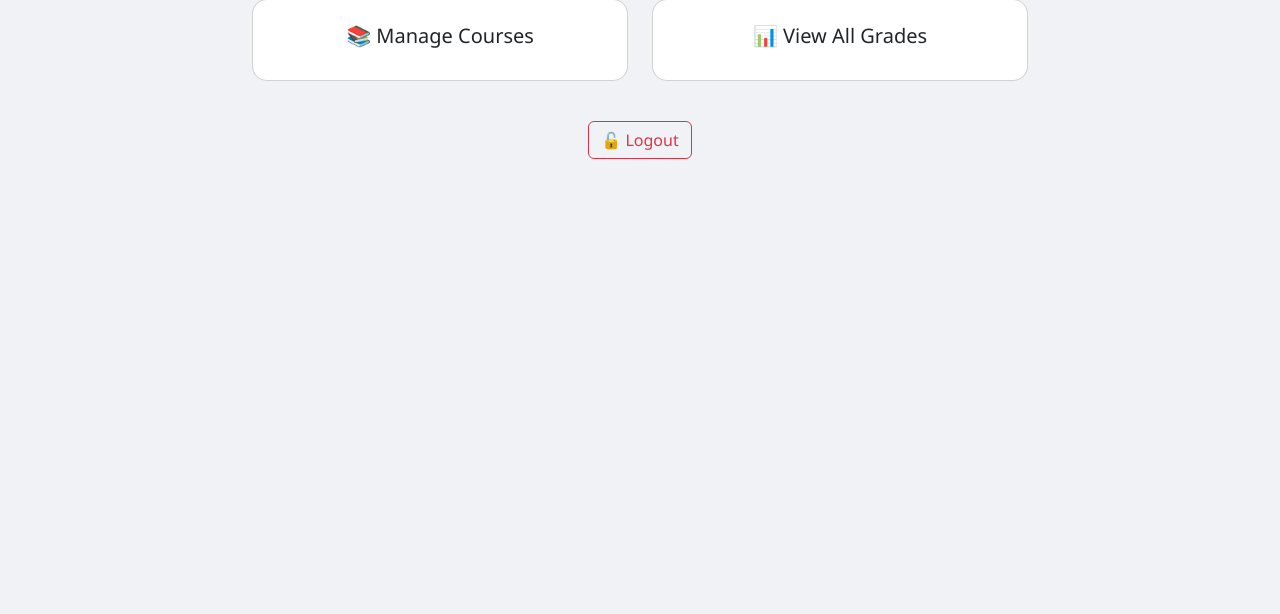
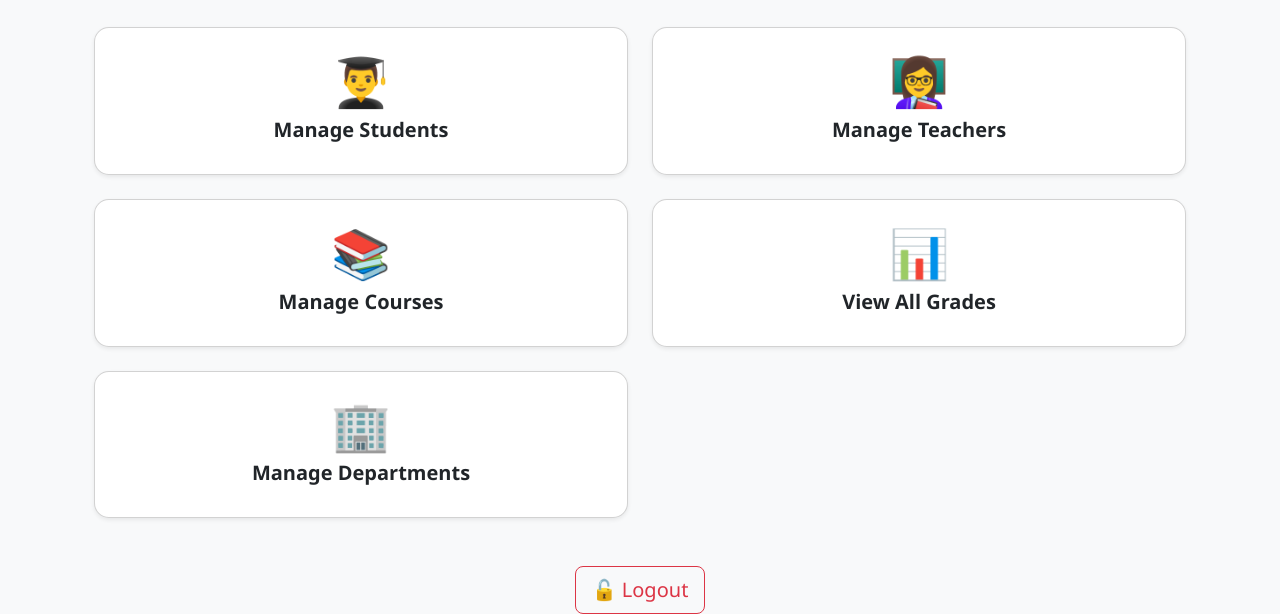
Before and after one commit to groupsystemm/online, a Flask app: page /admin in a window 1280 px wide. Shown: the part 245-859 px from the top of the page. Before the commit the page ends 404 px from the top, so only its background shows below. Run offline with Flask 3, Linux system fonts and the light colour scheme; the visitor is signed in with stand-in values (Sample User, id 1).

Commit message:
Update admin_dashboard.html

```diff
--- a/templates/admin_dashboard.html
+++ b/templates/admin_dashboard.html
@@ -1,93 +1,89 @@
-<!DOCTYPE html>
-<html lang="en">
-<head>
-  <meta charset="UTF-8">
-  <title>Admin Dashboard</title>
-  <meta name="viewport" content="width=device-width, initial-scale=1">
+{% extends "layout.html" %}
+{% block title %}Admin Dashboard{% endblock %}
 
-  <!-- ✅ Bootstrap CSS -->
-  <link href="https://cdn.jsdelivr.net/npm/bootstrap@5.3.3/dist/css/bootstrap.min.css" rel="stylesheet">
+{% block content %}
+<div class="container dashboard-container mt-5">
 
-  <!-- ✅ Optional Custom CSS -->
-  <style>
-    body {
-      background-color: #f0f2f5;
-      font-family: 'Segoe UI', Tahoma, Geneva, Verdana, sans-serif;
-    }
+  <!-- Welcome Message -->
+  <div class="text-center mb-5">
+    <img src="{{ url_for('static', filename='images/gage.png') }}" alt="Gage Logo"
+         class="img-fluid mb-3" style="max-width: 120px; border-radius: 12px;">
+    <h2 class="fw-bold text-primary">👋 Welcome, {{ name }} <small class="text-muted">(Admin)</small></h2>
+    <p class="text-secondary">Gage University College Admin Dashboard</p>
+  </div>
 
-    .dashboard-container {
-      max-width: 800px;
-      margin: 60px auto;
-    }
+  <!-- Dashboard Options -->
+  <div class="row row-cols-1 row-cols-md-2 g-4 text-center">
 
-    .dashboard-title {
-      text-align: center;
-      color: #2c3e50;
-      margin-bottom: 40px;
-    }
-
-    .card-option {
-      transition: all 0.2s ease-in-out;
-      border-radius: 15px;
-    }
-
-    .card-option:hover {
-      transform: translateY(-5px);
-      box-shadow: 0 8px 20px rgba(0, 0, 0, 0.1);
-    }
-
-    .logout-btn {
-      margin-top: 40px;
-      display: block;
-      text-align: center;
-    }
-  </style>
-</head>
-<body>
-
-  <div class="container dashboard-container">
-    <h2 class="dashboard-title">👋 Welcome, {{ name }} (Admin)</h2>
-
-    <div class="row row-cols-1 row-cols-md-2 g-4">
     <div class="col">
       <a href="/admin/students" class="text-decoration-none">
-          <div class="card card-option text-center p-4">
-            <h5>👨‍🎓 Manage Students</h5>
+        <div class="card card-option shadow-sm p-4">
+          <div class="display-5">👨‍🎓</div>
+          <h5 class="fw-semibold text-dark mt-2">Manage Students</h5>
         </div>
       </a>
     </div>
 
     <div class="col">
       <a href="/admin/teachers" class="text-decoration-none">
-          <div class="card card-option text-center p-4">
-            <h5>👩‍🏫 Manage Teachers</h5>
+        <div class="card card-option shadow-sm p-4">
+          <div class="display-5">👩‍🏫</div>
+          <h5 class="fw-semibold text-dark mt-2">Manage Teachers</h5>
         </div>
       </a>
     </div>
 
     <div class="col">
       <a href="/admin/courses" class="text-decoration-none">
-          <div class="card card-option text-center p-4">
-            <h5>📚 Manage Courses</h5>
+        <div class="card card-option shadow-sm p-4">
+          <div class="display-5">📚</div>
+          <h5 class="fw-semibold text-dark mt-2">Manage Courses</h5>
         </div>
       </a>
     </div>
 
     <div class="col">
       <a href="/admin/view-all-grades" class="text-decoration-none">
-          <div class="card card-option text-center p-4">
-            <h5>📊 View All Grades</h5>
+        <div class="card card-option shadow-sm p-4">
+          <div class="display-5">📊</div>
+          <h5 class="fw-semibold text-dark mt-2">View All Grades</h5>
         </div>
       </a>
     </div>
+
+    <div class="col">
+      <a href="/admin/students-by-department" class="text-decoration-none">
+        <div class="card card-option shadow-sm p-4">
+          <div class="display-5">🏢</div>
+          <h5 class="fw-semibold text-dark mt-2">Manage Departments</h5>
+        </div>
+      </a>
     </div>
 
-    <div class="logout-btn">
-      <a href="/logout" class="btn btn-outline-danger">🔓 Logout</a>
+  </div>
+
+  <!-- Logout Button -->
+  <div class="text-center mt-5">
+    <a href="/logout" class="btn btn-outline-danger btn-lg">🔓 Logout</a>
   </div>
 </div>
 
-  <!-- ✅ Bootstrap JS -->
-  <script src="https://cdn.jsdelivr.net/npm/bootstrap@5.3.3/dist/js/bootstrap.bundle.min.js"></script>
-</body>
-</html>
+<!-- Custom Style -->
+<style>
+  body {
+    background-color: #f4f6f9;
+    font-family: 'Segoe UI', Tahoma, Geneva, Verdana, sans-serif;
+  }
+
+  .card-option {
+    transition: transform 0.25s ease, box-shadow 0.25s ease;
+    border-radius: 15px;
+    background-color: #ffffff;
+  }
+
+  .card-option:hover {
+    transform: translateY(-5px);
+    box-shadow: 0 10px 20px rgba(0, 0, 0, 0.08);
+  }
+</style>
+{% endblock %}
```
Lines whose indentation alone changed are shown as unchanged.
